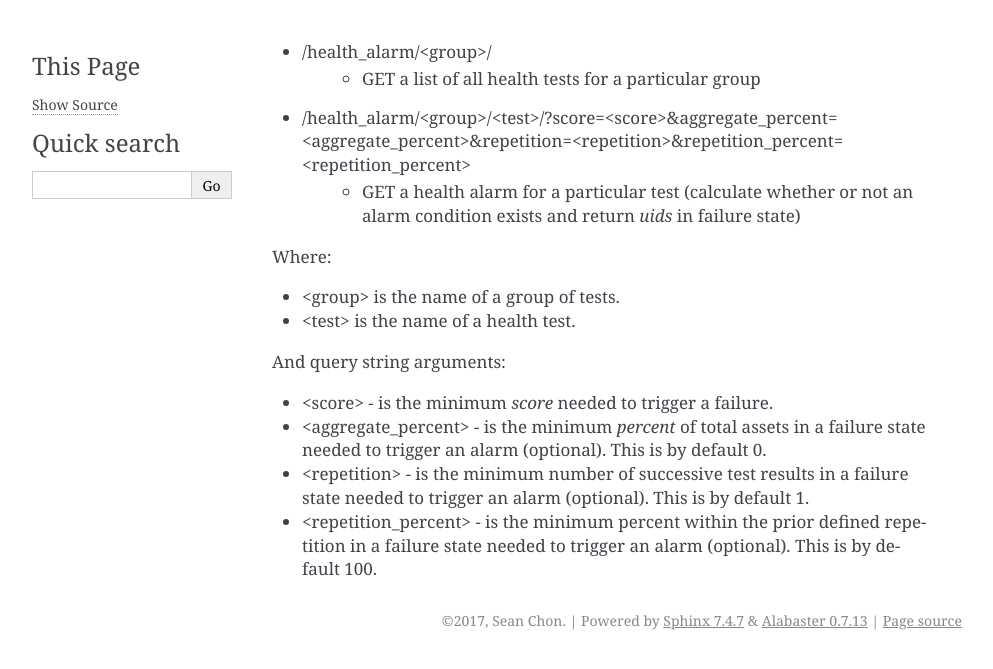
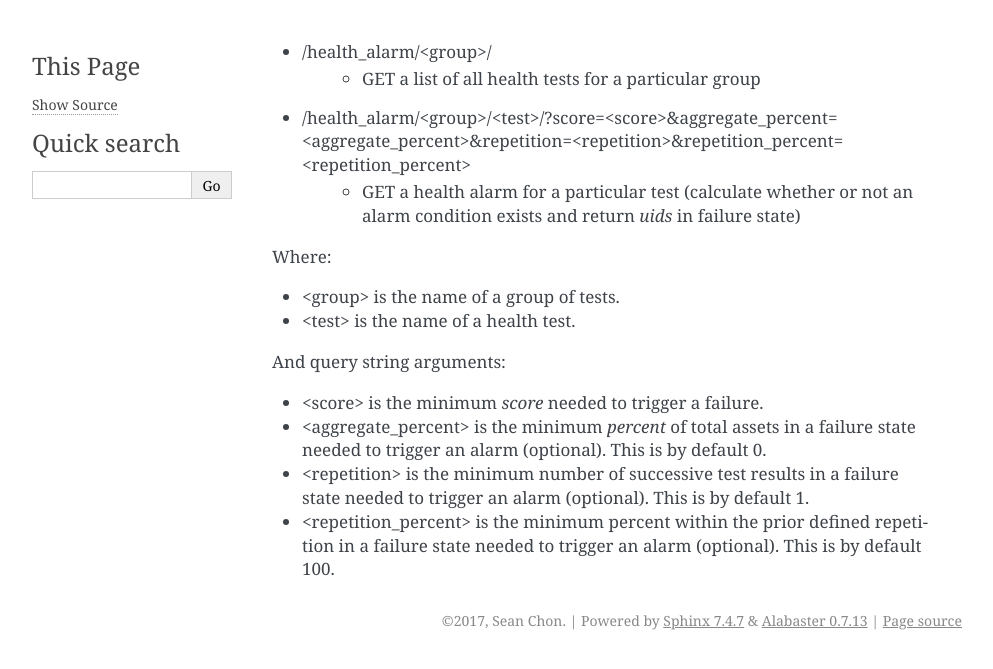
Before and after one commit to gracenote/django-health-monitor, a Sphinx documentation site: the page built from docs/api/health_alarm.rst, in a window 1280 px wide. Shown: the top 669 px of the page, without its empty margins (148-1141 px from the left). Built offline with Sphinx 7.4.7, drawn with Linux system fonts in a browser that asks for light colours.

Commit message:
Update docs.

```diff
--- a/docs/api/health.rst
+++ b/docs/api/health.rst
@@ -15,3 +15,7 @@
 - <uid> is a unique identifier of an asset.
 - <group> is the name of a group of tests.
 - <test> is the name of a health test.
+
+And query string arguments:
+
+- <detail> is a boolean value that if set to 1 or true will return a JSON response of uids as the keys and 'health state' and 'health severity' details as the corresponding values (optional). If not set, a list of uids will be returned.
--- a/docs/api/health_alarm.rst
+++ b/docs/api/health_alarm.rst
@@ -10,7 +10,7 @@
 
 And query string arguments:
 
-- <score> - is the minimum `score` needed to trigger a failure.
-- <aggregate_percent> - is the minimum `percent` of total assets in a failure state needed to trigger an alarm (optional). This is by default 0.
-- <repetition> - is the minimum number of successive test results in a failure state needed to trigger an alarm (optional). This is by default 1.
-- <repetition_percent> - is the minimum percent within the prior defined repetition in a failure state needed to trigger an alarm (optional). This is by default 100.
+- <score> is the minimum `score` needed to trigger a failure.
+- <aggregate_percent> is the minimum `percent` of total assets in a failure state needed to trigger an alarm (optional). This is by default 0.
+- <repetition> is the minimum number of successive test results in a failure state needed to trigger an alarm (optional). This is by default 1.
+- <repetition_percent> is the minimum percent within the prior defined repetition in a failure state needed to trigger an alarm (optional). This is by default 100.
```
Also changed, not shown: docs/api/health_test.rst (+4 -4 lines).
